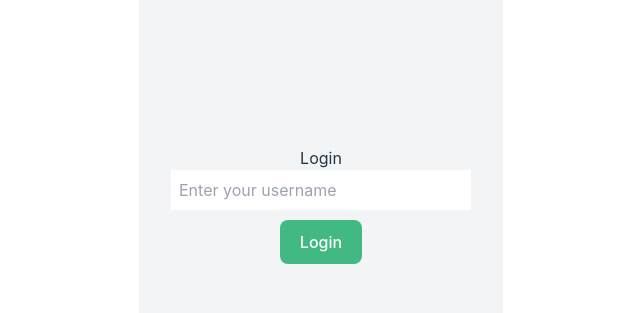
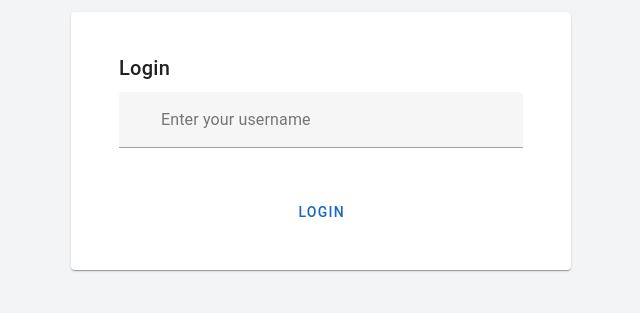
Before and after one commit to DanielPincu/Messenger-App, a Vue app: page / in a window 1280 px wide. Shown: the part 259-572 px from the top of the page, without its empty margins (319-959 px from the left). Built offline with nearby package versions, Linux system fonts and the light colour scheme.

Commit message:
Vuetify added

```diff
--- a/package.json
+++ b/package.json
@@ -9,13 +9,17 @@
     "preview": "vite preview"
   },
   "dependencies": {
+    "@mdi/font": "^7.4.47",
     "firebase": "^10.13.0",
-    "vue": "^3.4.37"
+    "vue": "^3.4.37",
+    "vuetify": "^3.7.0-beta.1"
   },
   "devDependencies": {
     "@vitejs/plugin-vue": "^5.1.2",
     "autoprefixer": "^10.4.20",
     "postcss": "^8.4.41",
+    "sass": "^1.77.8",
+    "sass-loader": "^16.0.0",
     "tailwindcss": "^3.4.10",
     "vite": "^5.4.1",
     "vite-plugin-vue-devtools": "^7.3.8"
--- a/src/components/Login.vue
+++ b/src/components/Login.vue
@@ -1,9 +1,24 @@
 <template>
-  <div class="login-container">
-    <h2>Login</h2>
-    <input v-model="username" placeholder="Enter your username" />
-    <button @click="login">Login</button>
-  </div>
+  <v-container fluid fill-height class="d-flex align-center justify-center">
+    <v-card class="pa-8" width="100%" max-width="500">
+      <v-card-title class="justify-center">
+        <h2>Login</h2>
+      </v-card-title>
+
+      <v-card-text>
+        <v-text-field
+          v-model="username"
+          label="Enter your username"
+          outlined
+          prepend-inner-icon="mdi-account"
+        ></v-text-field>
+      </v-card-text>
+
+      <v-card-actions class="justify-center">
+        <v-btn color="primary" @click="login" block>Login</v-btn>
+      </v-card-actions>
+    </v-card>
+  </v-container>
 </template>
 
 <script setup>
@@ -30,25 +45,3 @@ const login = async () => {
   }
 };
 </script>
-
-<style scoped>
-.login-container {
-  max-width: 300px;
-  margin: 50px auto;
-  text-align: center;
-}
-
-input {
-  width: 100%;
-  padding: 8px;
-  margin-bottom: 10px;
-}
-
-button {
-  padding: 10px 20px;
-  background-color: #42b983;
-  color: white;
-  border: none;
-  cursor: pointer;
-}
-</style>
--- a/src/main.js
+++ b/src/main.js
@@ -1,5 +1,21 @@
 import { createApp } from 'vue'
+import App from './App.vue'
 import './style.css'
-import App from './App.vue'
 
-createApp(App).mount('#app')
+import 'vuetify/styles' // Import Vuetify's styles
+import { createVuetify } from 'vuetify' // Import Vuetify
+import * as components from 'vuetify/components' // Import all Vuetify components
+import * as directives from 'vuetify/directives' // Import all Vuetify directives
+
+// Create a Vuetify instance with the components and directives
+const vuetify = createVuetify({
+  components,
+  directives,
+})
+
+const app = createApp(App)
+
+// Use Vuetify instance in the app
+app.use(vuetify)
+
+app.mount('#app')
--- a/src/style.css
+++ b/src/style.css
@@ -1,83 +1,3 @@
 @tailwind base;
 @tailwind components;
 @tailwind utilities;
-
-:root {
-  font-family: Inter, system-ui, Avenir, Helvetica, Arial, sans-serif;
-  line-height: 1.5;
-  font-weight: 400;
-
-  color-scheme: light dark;
-  color: rgba(255, 255, 255, 0.87);
-  background-color: #242424;
-
-  font-synthesis: none;
-  text-rendering: optimizeLegibility;
-  -webkit-font-smoothing: antialiased;
-  -moz-osx-font-smoothing: grayscale;
-}
-
-a {
-  font-weight: 500;
-  color: #646cff;
-  text-decoration: inherit;
-}
-a:hover {
-  color: #535bf2;
-}
-
-body {
-  margin: 0;
-  display: flex;
-  place-items: center;
-  min-width: 320px;
-  min-height: 100vh;
-}
-
-h1 {
-  font-size: 3.2em;
-  line-height: 1.1;
-}
-
-button {
-  border-radius: 8px;
-  border: 1px solid transparent;
-  padding: 0.6em 1.2em;
-  font-size: 1em;
-  font-weight: 500;
-  font-family: inherit;
-  background-color: #1a1a1a;
-  cursor: pointer;
-  transition: border-color 0.25s;
-}
-button:hover {
-  border-color: #646cff;
-}
-button:focus,
-button:focus-visible {
-  outline: 4px auto -webkit-focus-ring-color;
-}
-
-.card {
-  padding: 2em;
-}
-
-#app {
-  max-width: 1280px;
-  margin: 0 auto;
-  padding: 2rem;
-  text-align: center;
-}
-
-@media (prefers-color-scheme: light) {
-  :root {
-    color: #213547;
-    background-color: #ffffff;
-  }
-  a:hover {
-    color: #747bff;
-  }
-  button {
-    background-color: #f9f9f9;
-  }
-}
```
Also changed, not shown: 1 other file (tests, documents, lock files or other folders).
